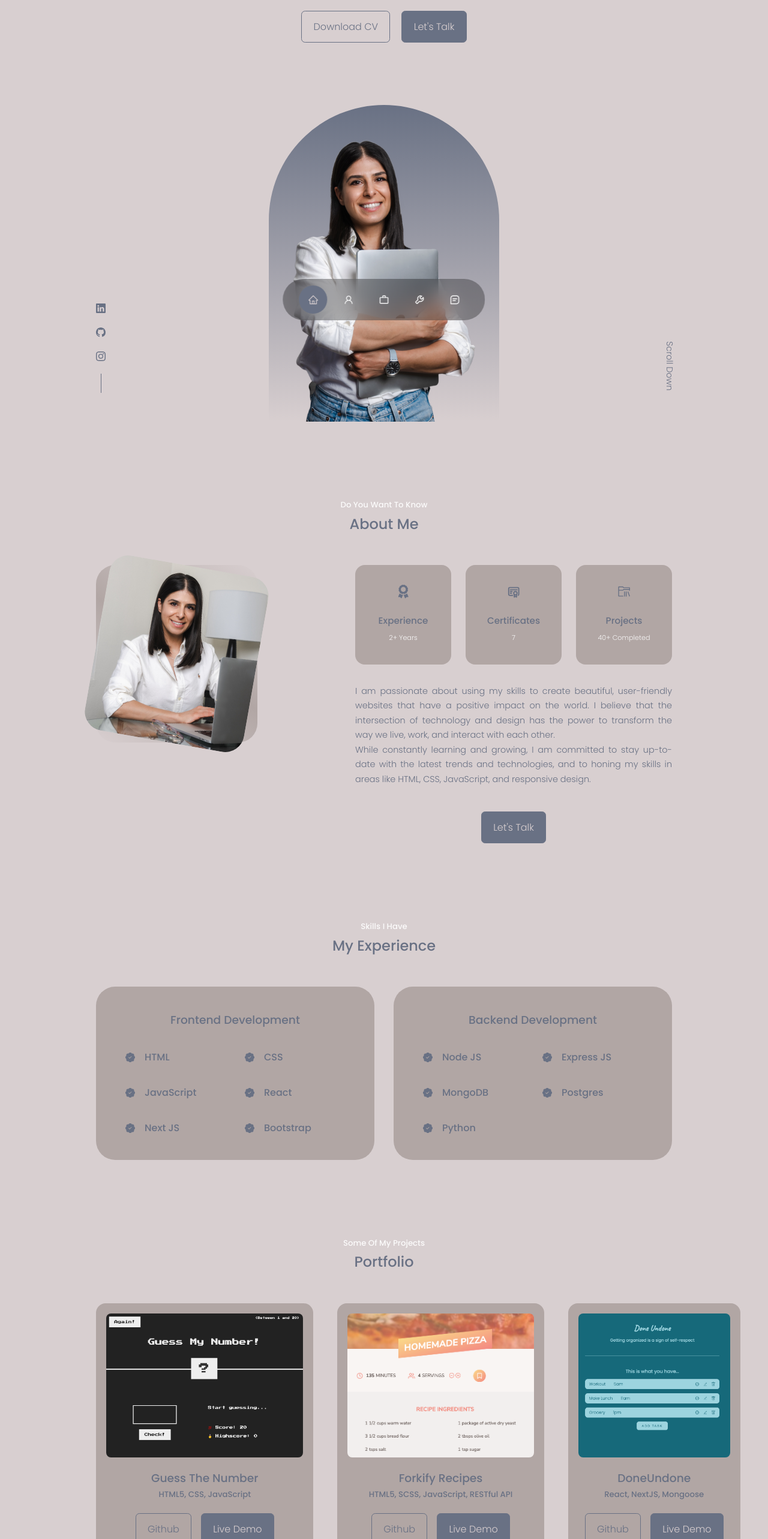
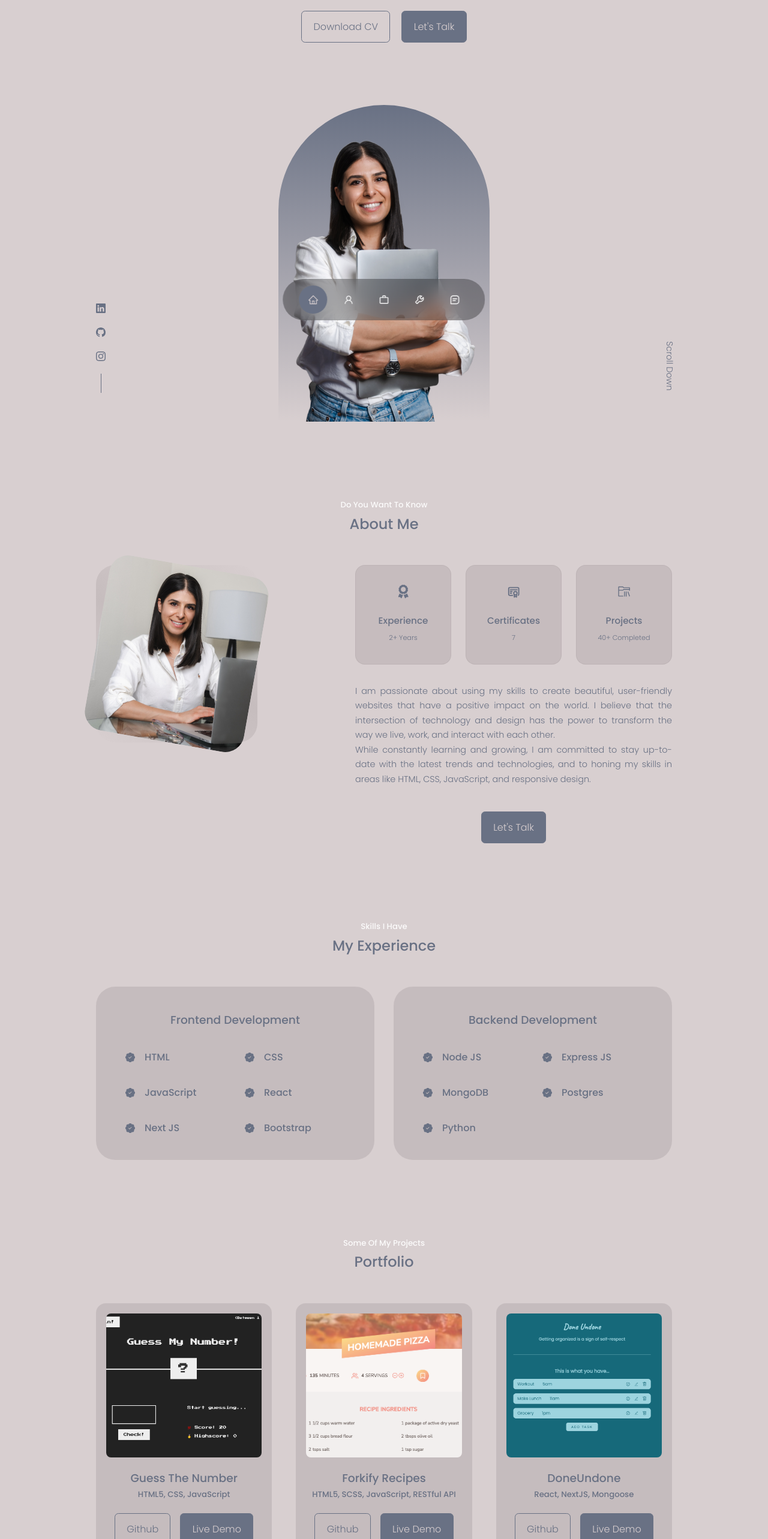
Before and after one commit to ivonamojsovska/react-porfolio, a React (Create React App) app: page / in a window 1280 px wide. Shown: the part 234-2800 px from the top of the page at 60% size. Built offline with nearby package versions, Linux system fonts and the light colour scheme.

Commit message:
changed colors

```diff
--- a/src/components/about/About.css
+++ b/src/components/about/About.css
@@ -44,7 +44,7 @@
 
 .about__card {
   background: var(--color-bg-variant);
-  border: 1px solid transparent;
+  border: 1px solid var(--color-bg-variant);
   border-radius: 1rem;
   padding: 2rem;
   text-align: center;
@@ -68,7 +68,6 @@
 
 .about__card small {
   font-size: 0.7rem;
-  color: var(--color-light);
 }
 
 .about__content p {
--- a/src/components/contact/Contact.css
+++ b/src/components/contact/Contact.css
@@ -13,10 +13,10 @@
 
 .contact__option {
   background: var(--color-bg-variant);
+  border: 1px solid transparent;
   padding: 1.2rem;
   border-radius: 1.2rem;
   text-align: center;
-  border: 1px solid transparent;
   transition: var(--transition);
 }
 
@@ -24,6 +24,7 @@
   background: transparent;
   border-color: var(--color-primary-variant);
 }
+
 .contact__option-icon {
   font-size: 1.5rem;
   margin-bottom: 0.5rem;
@@ -49,7 +50,7 @@ textarea {
   padding: 1.5rem;
   border-radius: 0.5rem;
   background: transparent;
-  border: 2px solid var(--color-primary-variant);
+  border: 1px solid var(--color-primary-variant);
   resize: none;
   color: var(--color-primary);
 }
--- a/src/components/header/Header.css
+++ b/src/components/header/Header.css
@@ -62,7 +62,7 @@ header {
 .me::before {
   content: "";
   background: linear-gradient(var(--color-primary), transparent);
-  width: 24rem;
+  width: 22rem;
   height: 33rem;
   position: absolute;
   left: 50%;
@@ -88,17 +88,17 @@ header {
 /* Media Queries for MD Devices */
 
 @media screen and (max-width: 1024px) {
-  header {
-    /* height: 90vh; */
-  }
+  /* header {
+    height: 90vh;
+  } */
 }
 
 /* Media Queries for SM Devices */
 
 @media screen and (max-width: 600px) {
-  header {
-    /* height: 100vh; */
-  }
+  /* header {
+    height: 100vh;
+  } */
   .header__socials,
   .scroll__down {
     display: none;
--- a/src/components/portfolio/Portfolio.css
+++ b/src/components/portfolio/Portfolio.css
@@ -20,12 +20,15 @@
 .portfolio__item-image {
   border-radius: 0.5rem;
   width: 100%;
+  height: 15rem;
   overflow: hidden;
   background-color: var(--color-bg-variant);
 }
 
 .portfolio__item-image img {
-  height: 15rem;
+  width: 100%;
+  height: 100%;
+  object-fit: cover;
 }
 
 .portfolio__item h3 {
--- a/src/index.css
+++ b/src/index.css
@@ -12,7 +12,7 @@
 
 :root {
   --color-bg: #d8cfd0;
-  --color-bg-variant: #b1a6a4;
+  --color-bg-variant: #b4abac82;
   --color-primary: #697184;
   --color-primary-variant: rgba(105, 113, 132, 0.6);
   --color-white: #f2f1ef;
@@ -87,10 +87,6 @@ a {
   transition: var(--transition);
 }
 
-a:hover {
-  color: var(--color-white);
-}
-
 .btn {
   width: max-content;
   display: inline-block;
@@ -106,7 +102,7 @@ a:hover {
 
 .btn:hover {
   background: var(--color-white);
-  color: var(--color-bg);
+  color: var(--color-primary);
   border-color: transparent;
 }
 
```
